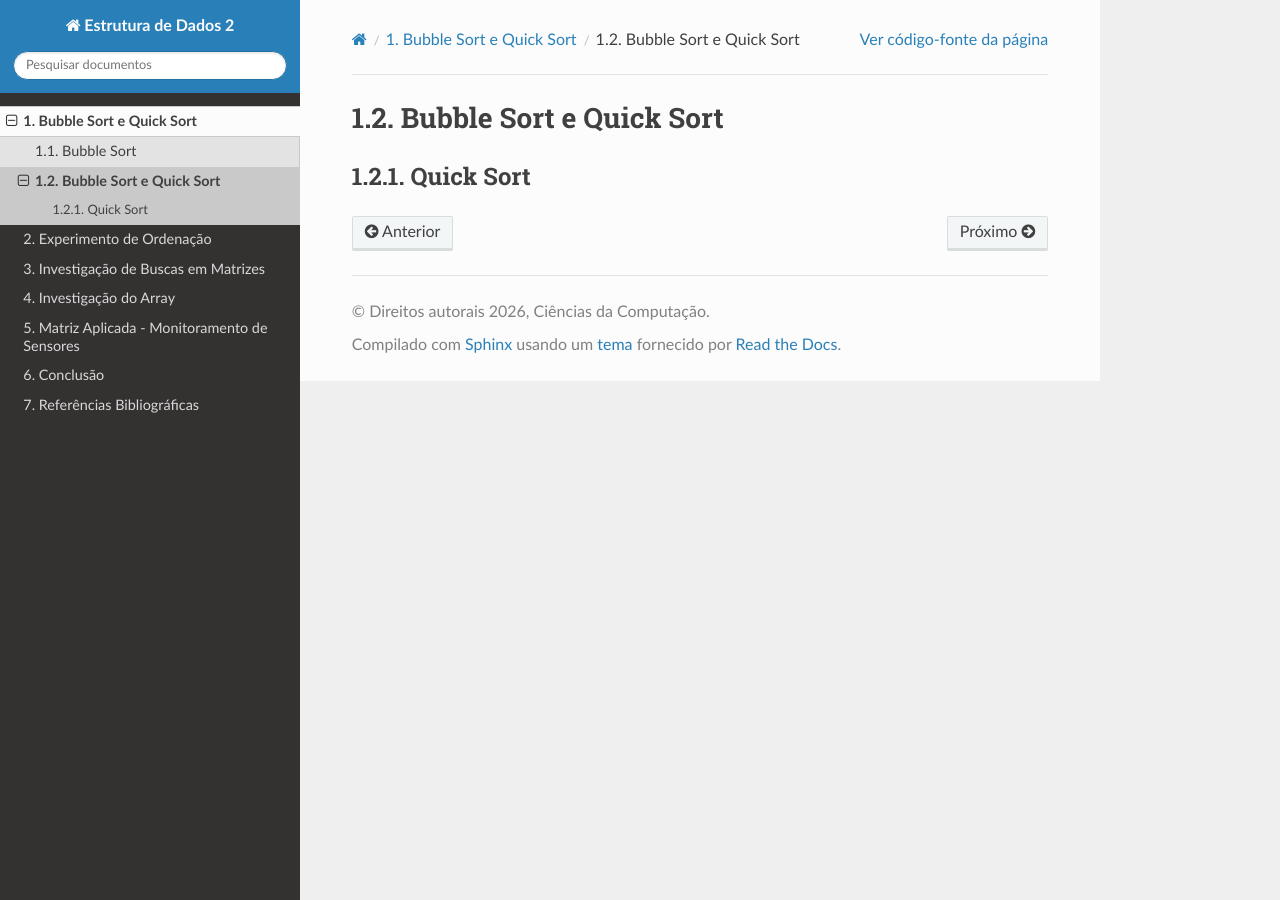
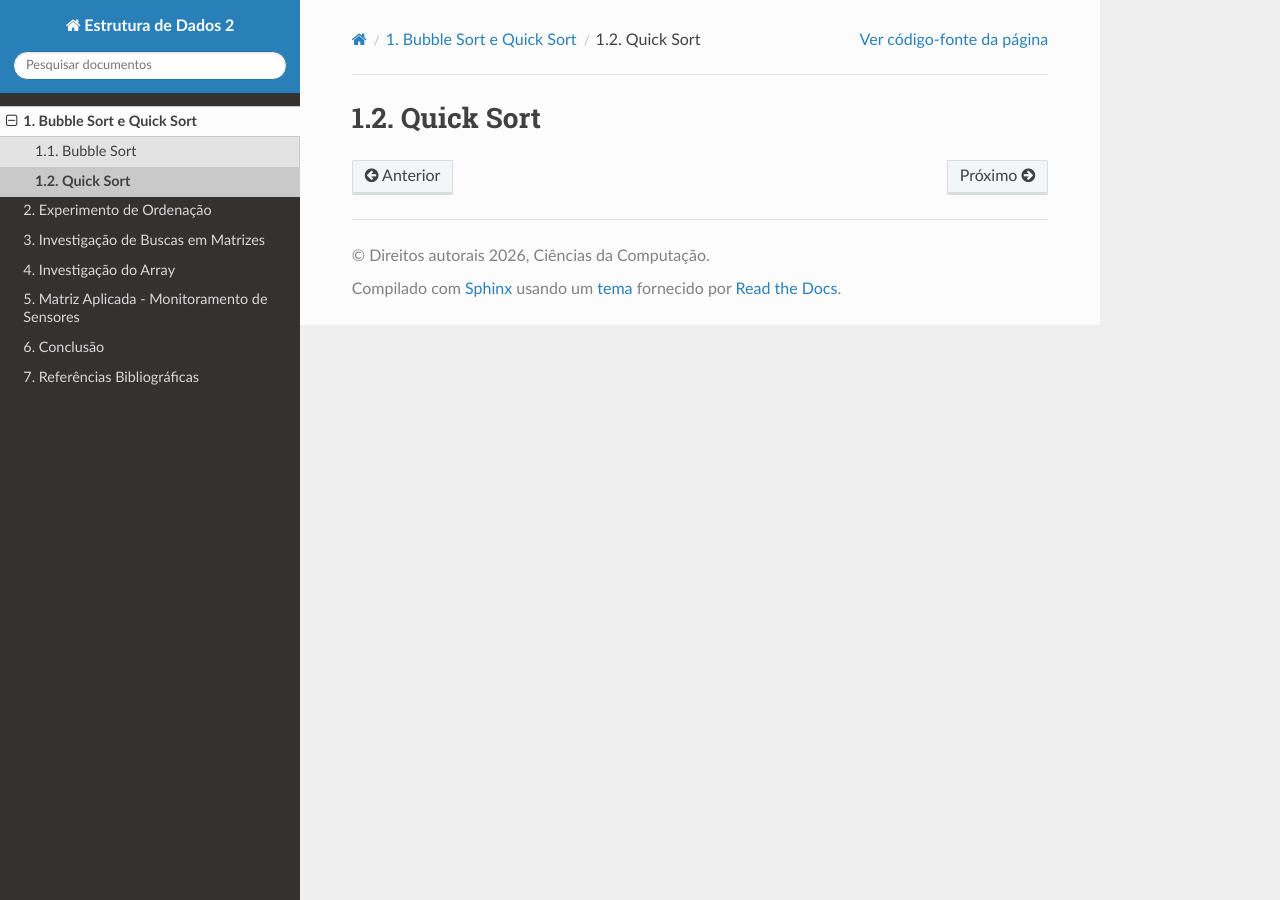
Before and after one commit to sofiaestrelab/Estrutura_de_Dados_2, a Sphinx documentation site: the page built from docs/source/Parte1/quick_sort.rst, in a window 1280 px wide. Built offline with Sphinx 7.4.7 and the Read the Docs theme 3.1.0, drawn with Linux system fonts in a browser that asks for light colours.

Commit message:
Remove Bubble Sort section from quick_sort.rst

```diff
--- a/docs/source/Parte1/quick_sort.rst
+++ b/docs/source/Parte1/quick_sort.rst
@@ -1,5 +1,2 @@
-Bubble Sort e Quick Sort
-=========================
-
 Quick Sort
 -----------
```
